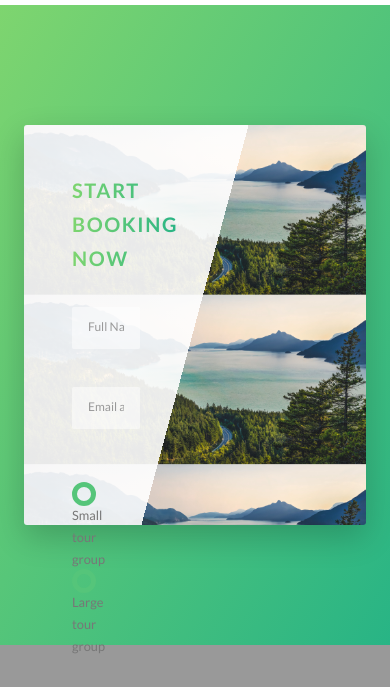
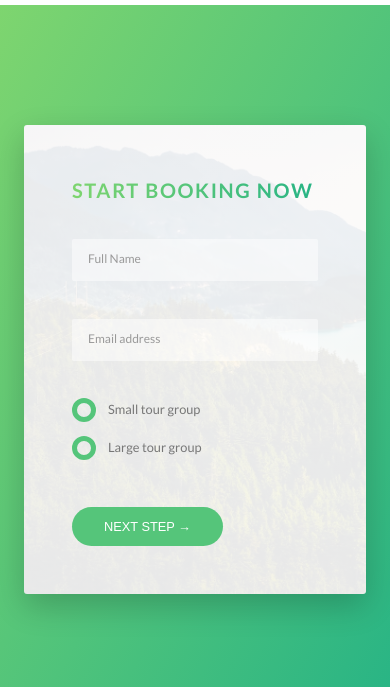
Before and after one commit to radevich7/Natours_landing_page, a website: page index.html in a window 390 px wide. Shown: the part 5970-6657 px from the top of the page. Drawn offline with Linux system fonts and the light colour scheme.

Commit message:
<Build:popup responsiveness completed>

```diff
--- a/index.html
+++ b/index.html
@@ -205,7 +205,7 @@
                   <div class="card__price-box">
                     <p class="card__price-only">Only</p>
                     <p class="card__price-value">$894</p>
-                    <a href="#" class="btn btn--white">Book now!</a>
+                    <a href="#popup" class="btn btn--white">Book now!</a>
                   </div>
                 </div>
               </div>
--- a/sass/components/_form.scss
+++ b/sass/components/_form.scss
@@ -27,6 +27,9 @@
     &::-webkit-input-placeholder {
       color: $color-grey-dark-2;
     }
+    @include respond(tab-port) {
+      width: 100%;
+    }
   }
 
   &__label {
@@ -45,6 +48,10 @@
   &__radio-group {
     width: 49%;
     display: inline-block;
+    @include respond(tab-port) {
+      width: 100%;
+      margin-bottom: 2rem;
+    }
   }
   &__radio-input {
     display: none;
--- a/sass/components/popup.scss
+++ b/sass/components/popup.scss
@@ -22,11 +22,24 @@
     opacity: 0;
     transform: translate(-50%, -50%) scale(0.25);
     transition: all 0.5s 0.2s;
+    @include respond(tab-land) {
+      width: 90%;
+    }
+    @include respond(tab-port) {
+      width: 100%;
+    }
+    @include respond(phone) {
+      width: 100%;
+      height: 100vh;
+    }
   }
 
   &__left {
     width: 33.333333%;
     display: table-cell;
+    @include respond(phone) {
+      display: none;
+    }
   }
 
   &__right {
@@ -57,6 +70,9 @@
     -ms-hyphens: auto;
     -webkit-hyphens: auto;
     hyphens: auto;
+    @include respond(phone) {
+      column-count: 1;
+    }
   }
 
   //Open states
--- a/sass/pages/_home.scss
+++ b/sass/pages/_home.scss
@@ -62,12 +62,35 @@
     ),
     url("../img/nat-10.jpg");
   background-size: 100%;
-  height: 50rem;
+
   border-radius: $border-radius-sm;
   box-shadow: 0 1.5rem 4rem $shadow-2;
-
+  @include respond(tab-land) {
+    background-image: linear-gradient(
+        105deg,
+        rgba($color-white, 0.9) 0%,
+        rgba($color-white, 0.9) 65%,
+        transparent 65%
+      ),
+      url("../img/nat-10.jpg");
+    background-size: cover;
+  }
+  @include respond(tab-port) {
+    background-image: linear-gradient(
+        to right,
+        rgba($color-white, 0.9) 0%,
+        rgba($color-white, 0.9) 100%
+      ),
+      url("../img/nat-10.jpg");
+  }
   &__form {
     width: 50%;
     padding: 6rem;
+    @include respond(tab-land) {
+      width: 65%;
+    }
+    @include respond(tab-port) {
+      width: 100%;
+    }
   }
 }
```
Also changed, not shown: css/style.css.
